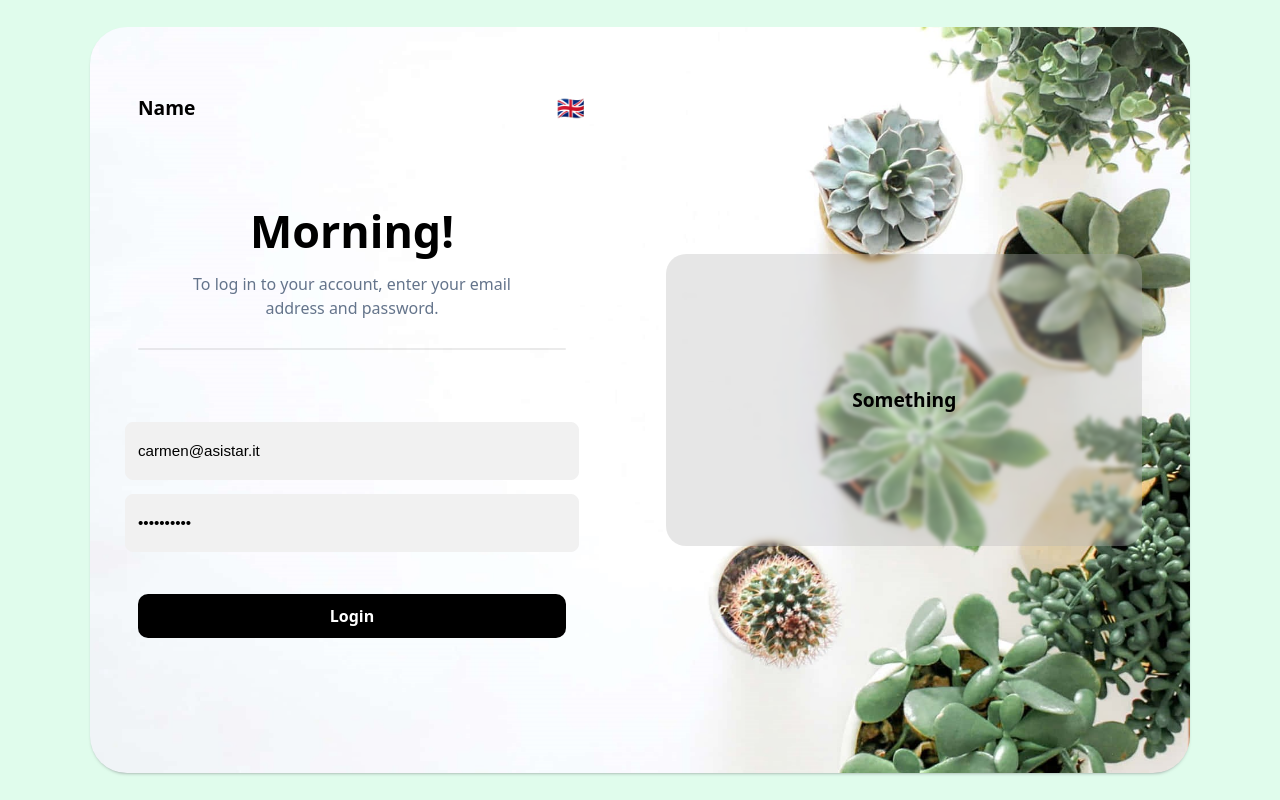
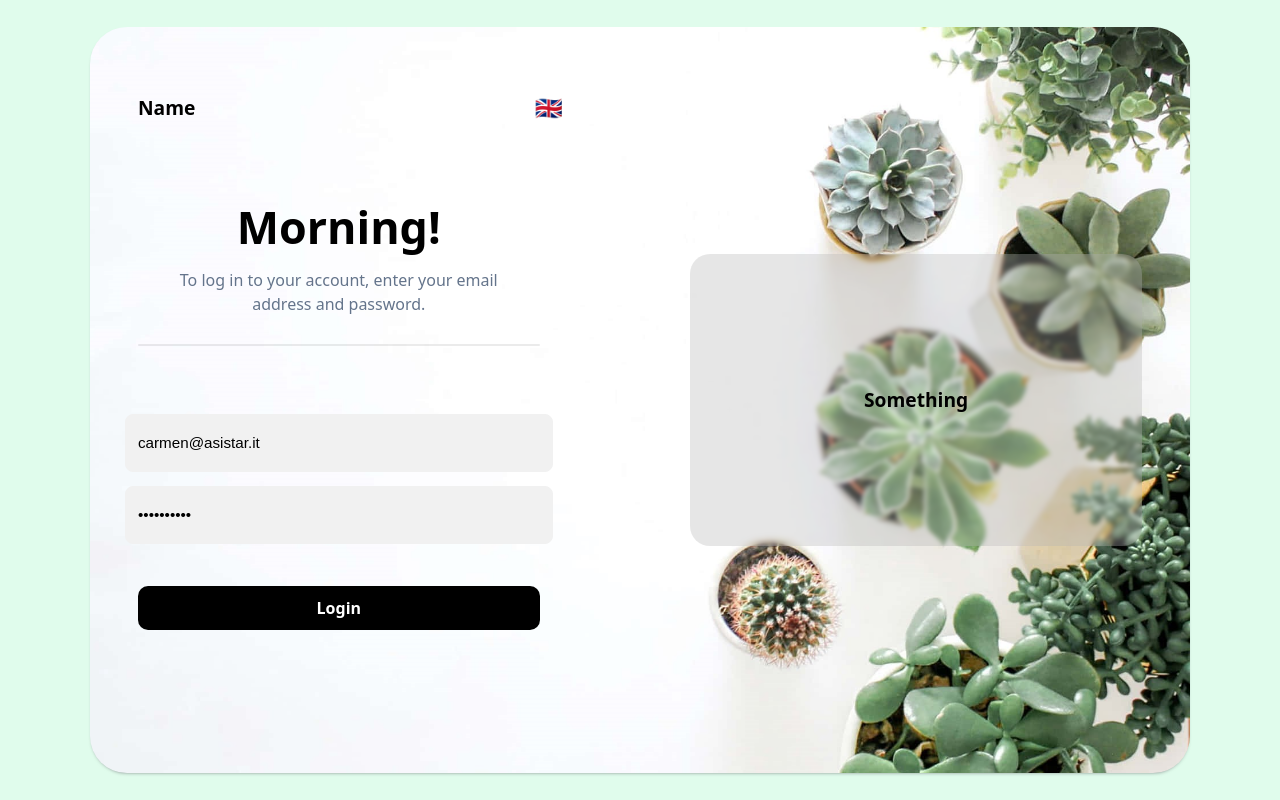
Before and after one commit to Piadina-000/Login, a React (Vite) app: page / in a window 1280 px wide. Built offline with nearby package versions, Linux system fonts and the light colour scheme.

Commit message:
Miglioramenti css pagina login - 2

```diff
--- a/src/styles/login.css
+++ b/src/styles/login.css
@@ -39,7 +39,7 @@ body{
   box-shadow: #57595e 0px 2px 4px -3px;
   display: flex;
 
-  gap: 10%;
+  gap: 15%;
 
 
   align-items: center;
@@ -51,7 +51,7 @@ body{
 
 .LoginBody{
   height: 100%;
-  width: 45%;
+  width: 40%;
 
   padding: 0;
   margin: 0;
@@ -217,7 +217,7 @@ body{
 .hoverImg{
   background: rgba(180, 180, 180, 0.336);
   backdrop-filter: blur(2px);
-  width: 50%;
+  width: 45%;
   height: 45%;
 
   border-radius: 20px;
```
